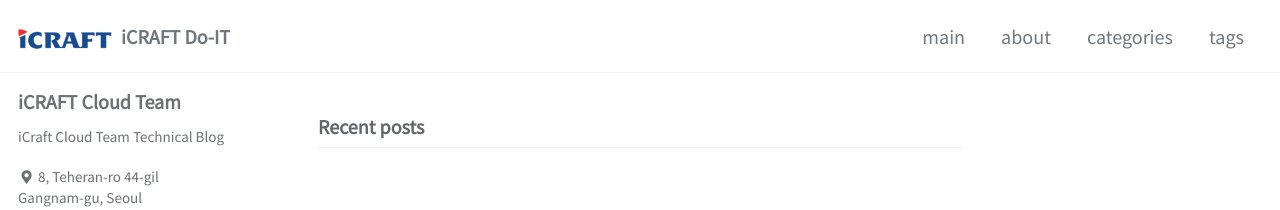
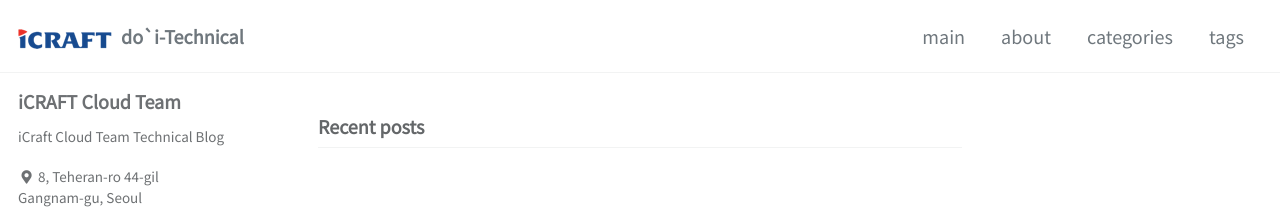
Before and after one commit to doit-cloud/doit-cloud.github.io, a Jekyll site: the page built from index.html, in a window 1280 px wide. Shown: the top 210 px of the page. Built offline with Jekyll 4.4.1, drawn with Linux system fonts in a browser that asks for light colours; cached includes are drawn as plain includes; the list of posts is cut into pages by our own code.

Commit message:
change config

```diff
--- a/_config.yml
+++ b/_config.yml
@@ -16,7 +16,7 @@ minimal_mistakes_skin    : "dark" # "air", "aqua", "contrast", "dark", "dirt", "
 
 # Site Settings
 locale                   : "en-US"
-title                    : "iCRAFT Do-IT"
+title                    : "do`i-Technical "
 title_separator          : "-"
 subtitle                 : # site tagline that appears below site title in masthead
 name                     : "Cloud Team Technical Blog"
```
